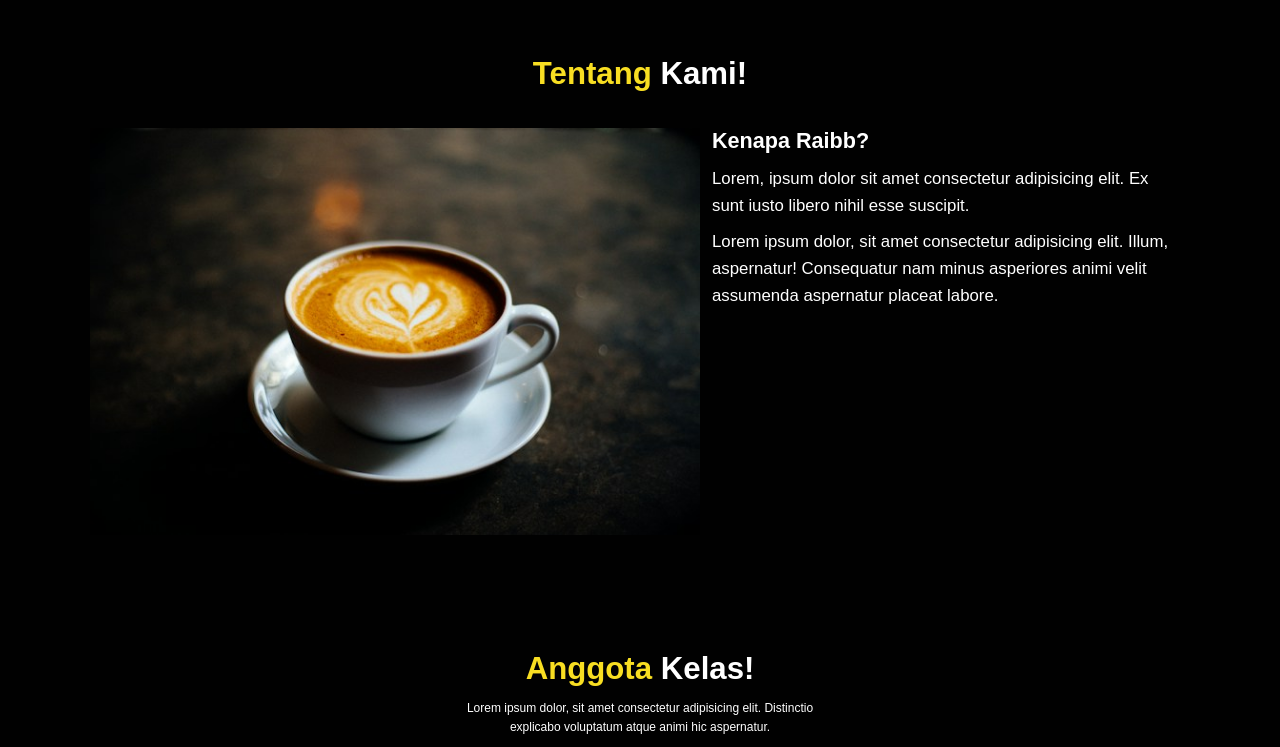
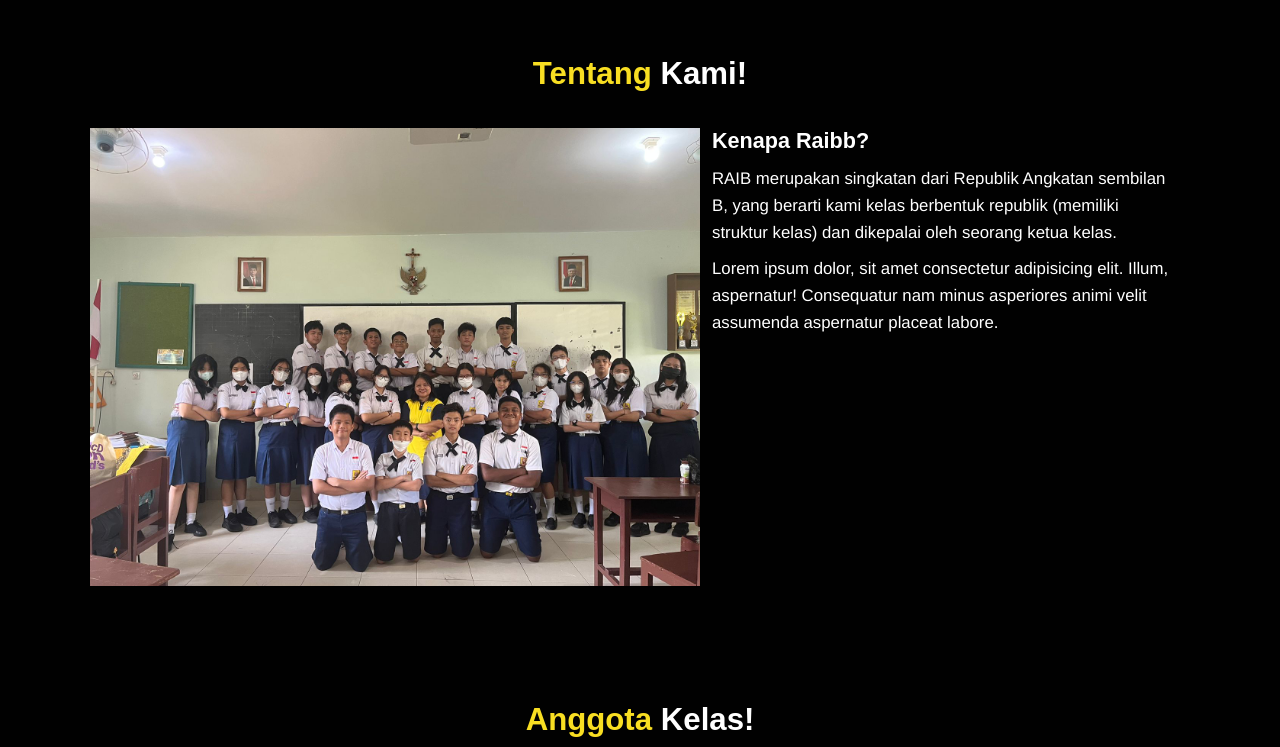
Before and after one commit to Timzyss/timzyss.github.io, a plain HTML site: page theraibb/index.html in a window 1280 px wide. Shown: the part 840-1587 px from the top of the page. Drawn offline with nearby package versions, Linux system fonts and the light colour scheme.

Commit message:
New look

```diff
--- a/theraibb/index.html
+++ b/theraibb/index.html
@@ -53,13 +53,12 @@
 
       <div class="row">
         <div class="about-img">
-          <img src="./img/kopi-about-us.jpg" alt="Tentang kami" />
+          <img src="./img/Foto-raibb.jpeg" alt="Tentang kami" />
         </div>
         <div class="content">
           <h3>Kenapa Raibb?</h3>
           <p>
-            Lorem, ipsum dolor sit amet consectetur adipisicing elit. Ex sunt
-            iusto libero nihil esse suscipit.
+            RAIB merupakan singkatan dari Republik Angkatan sembilan B, yang berarti kami kelas berbentuk republik (memiliki struktur kelas) dan dikepalai oleh seorang ketua kelas.
           </p>
           <p>
             Lorem ipsum dolor, sit amet consectetur adipisicing elit. Illum,
--- a/theraibb/style.css
+++ b/theraibb/style.css
@@ -193,6 +193,7 @@ body {
   font-size: 1.4rem;
   font-weight: 100;
   line-height: 1.6;
+  font-family: 'Franklin Gothic Medium', 'Arial Narrow', Arial, sans-serif;
 }
 
 /* contact section */
@@ -206,6 +207,7 @@ body {
   margin: auto;
   font-weight: 100;
   line-height: 1.6;
+  font-size: 15px;
 }
 
 .contact .row {
@@ -229,6 +231,7 @@ body {
 
 .contact .row .contact-card .contact-card-title {
   margin-top: 1rem auto 0.5rem;
+  font-family: sans-serif;
 }
 
 /* Footer */
```
Also changed, not shown: theraibb/img/Foto-raibb.jpeg (added).
